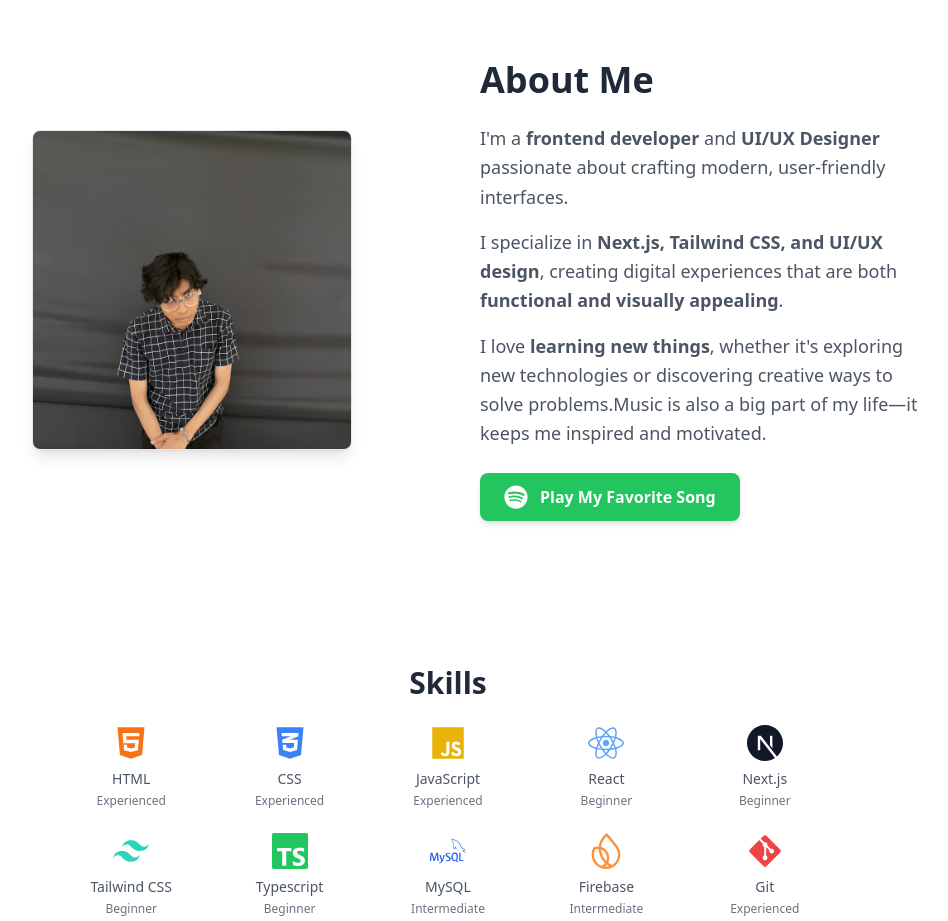
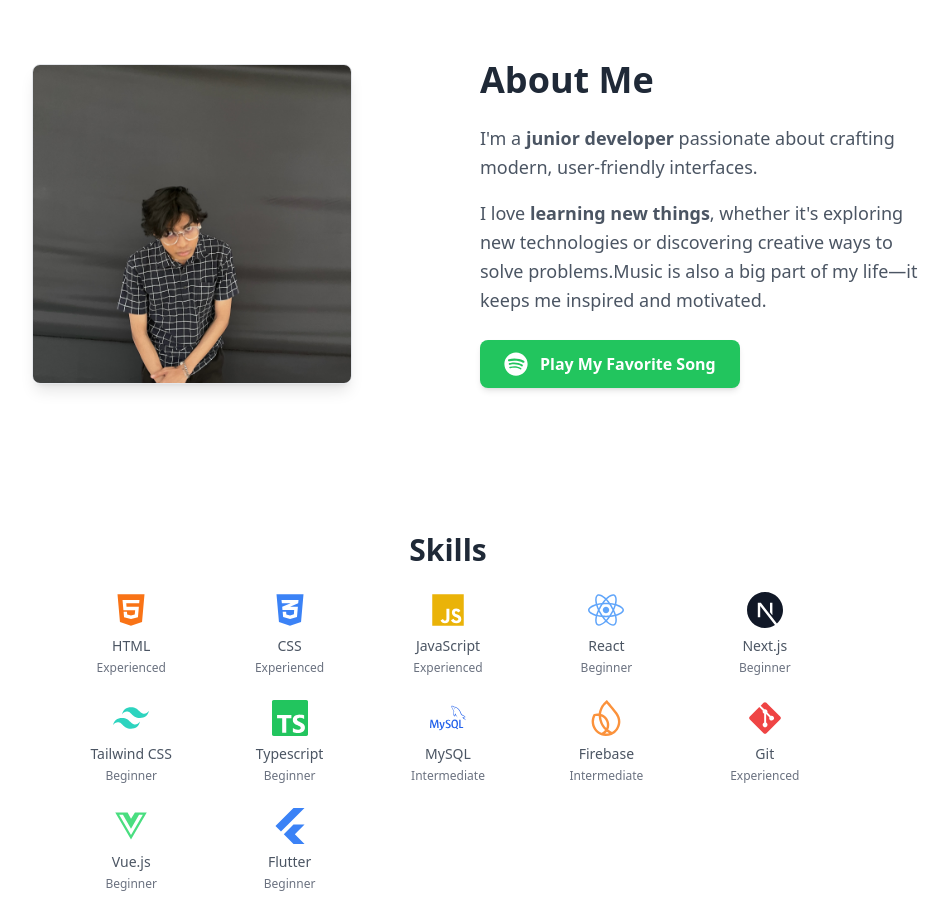
Before and after one commit to hilmanhaikal/portfolio-hlmnhkl, a Next.js app: page / in a window 1280 px wide. Shown: the part 820-1741 px from the top of the page, without its empty margins (192-1140 px from the left). Built offline with nearby package versions, Linux system fonts and the light colour scheme.

Commit message:
fix: update job title to reflect current experience level in AboutMe component

```diff
--- a/src/app/components/AboutMe.tsx
+++ b/src/app/components/AboutMe.tsx
@@ -36,11 +36,7 @@ export default function About() {
         >
           <h2 className="text-4xl font-bold text-gray-800 dark:text-white">About Me</h2>
           <p className="text-lg text-gray-600 dark:text-gray-400 mt-6 leading-relaxed">
-            {`I'm a`} <strong>frontend developer</strong> and <strong>UI/UX Designer</strong> passionate about crafting modern, user-friendly interfaces.
-          </p>
-          <p className="text-lg text-gray-600 dark:text-gray-400 mt-4 leading-relaxed">
-            {`I specialize in `} <strong>Next.js, Tailwind CSS, and UI/UX design</strong>, {`creating digital experiences that are both `}
-            <strong>functional and visually appealing</strong>.
+            {`I'm a`} <strong>junior developer</strong> passionate about crafting modern, user-friendly interfaces.
           </p>
           <p className="text-lg text-gray-600 dark:text-gray-400 mt-4 leading-relaxed">
             {`I love`} <strong>learning new things</strong>, {`whether it's exploring new technologies or discovering creative ways to solve problems.`}
```
